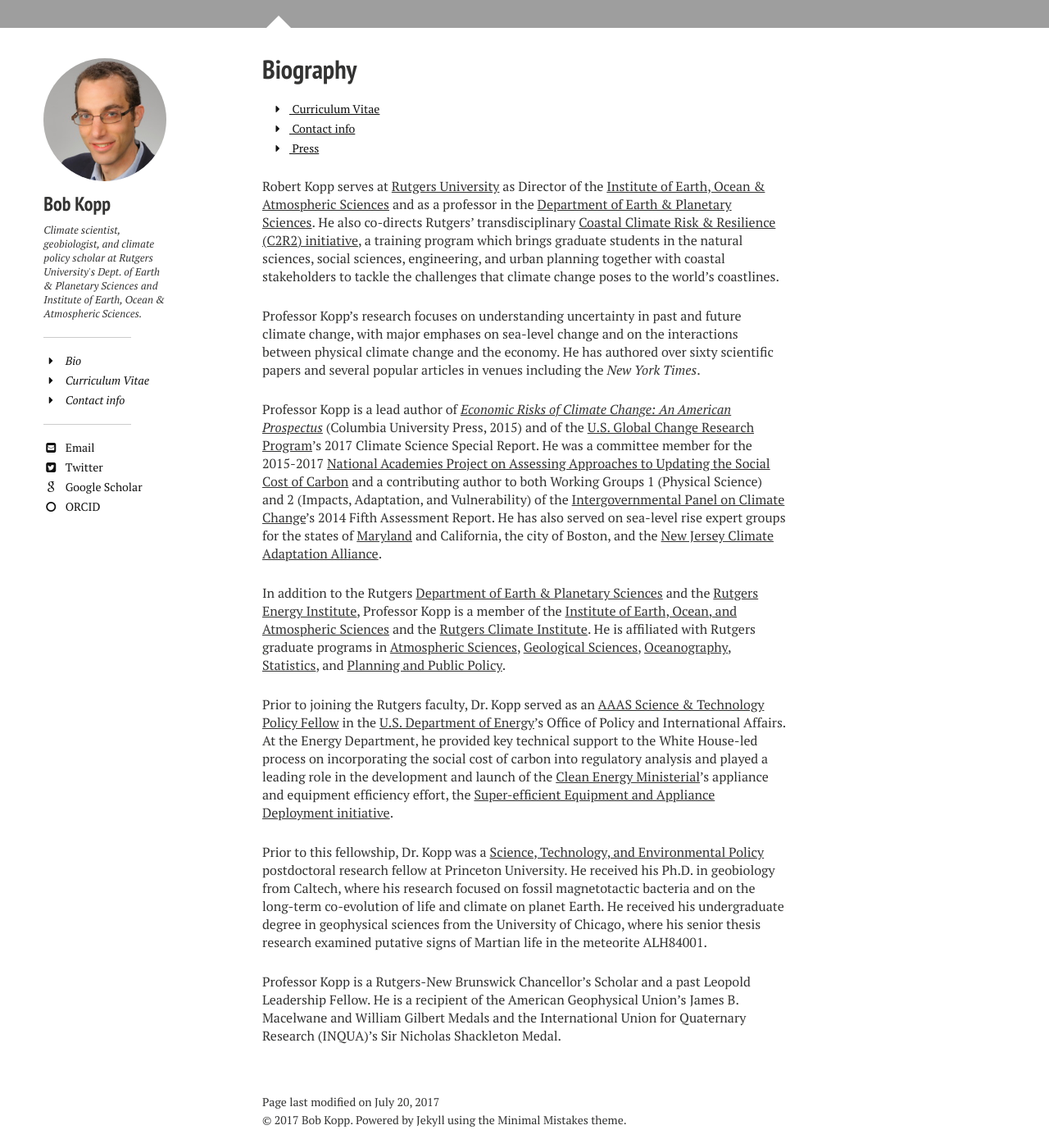
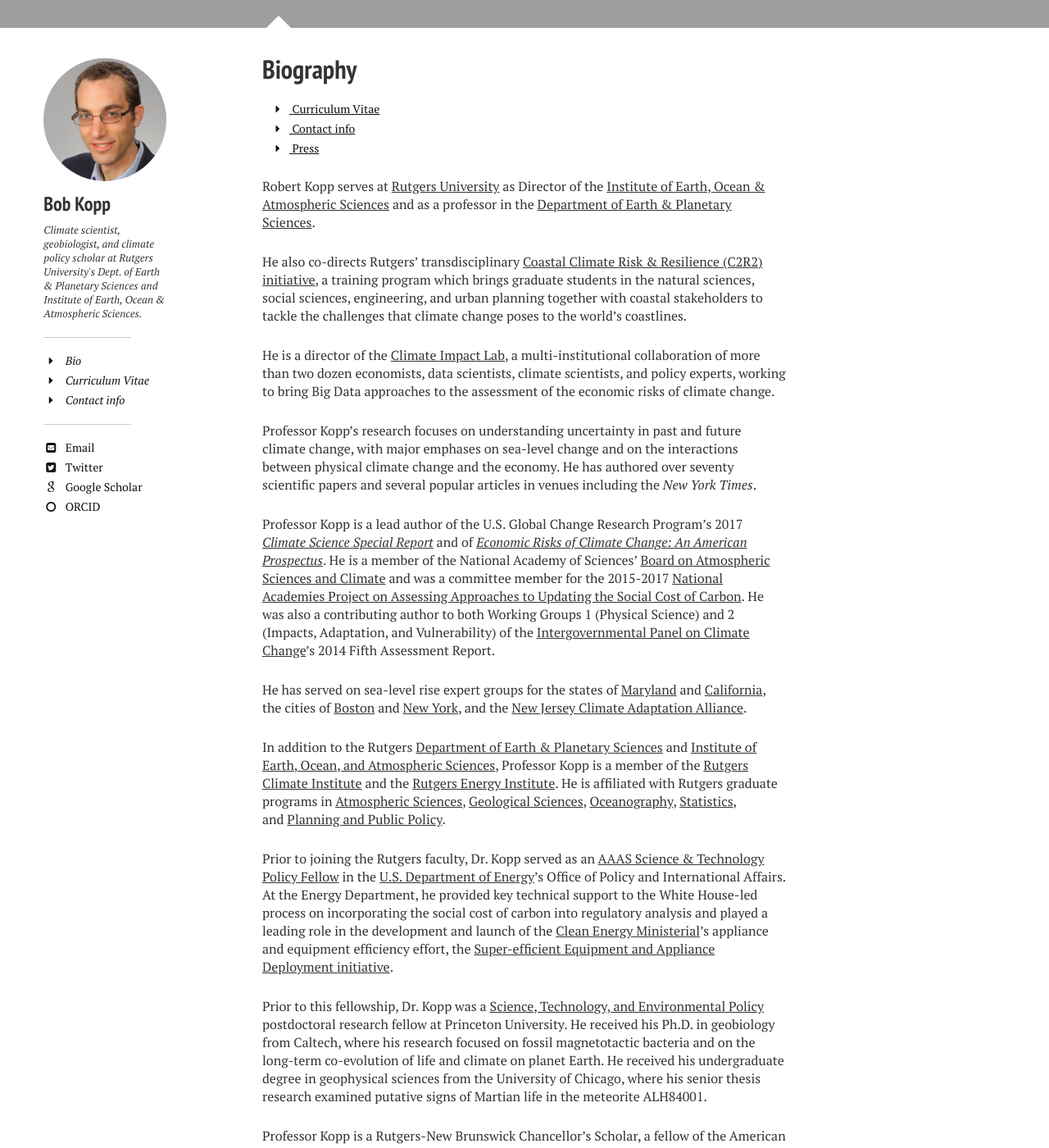
Before and after one commit to mrke/bobkopp.github.io, a Jekyll site: the page built from about/index.md, in a window 1280 px wide and 1400 px high, scrolled down 1010 px. Shown: the whole window at 82% size. Built offline with Jekyll 4.4.1, drawn with Linux system fonts in a browser that asks for light colours; nearby versions of some CDN libraries; some of the changed text lies outside the part shown.

Commit message:
bio update

```diff
--- a/about/index.md
+++ b/about/index.md
@@ -2,7 +2,7 @@
 layout: page
 title: Biography
 tags: [about]
-modified: July 20 2017
+modified: December 1 2017
 comments: false
 share: false
 image:
@@ -23,18 +23,24 @@
 </p>
 </div>
 
-Robert Kopp serves at [Rutgers University](http://www.rutgers.edu/) as Director of the [Institute of Earth, Ocean & Atmospheric Sciences](http://eoas.rutgers.edu/) and as a professor in the [Department of Earth & Planetary Sciences](http://geology.rutgers.edu/). He also co-directs Rutgers' transdisciplinary [Coastal Climate Risk & Resilience (C2R2) initiative](http://c2r2.rutgers.edu), a training program which brings graduate students in the natural sciences, social sciences, engineering, and urban planning together with coastal stakeholders to tackle the challenges that climate change poses to the world's coastlines.
+Robert Kopp serves at [Rutgers University](http://www.rutgers.edu/) as Director of the [Institute of Earth, Ocean & Atmospheric Sciences](http://eoas.rutgers.edu/) and as a professor in the [Department of Earth & Planetary Sciences](http://geology.rutgers.edu/).
 
-Professor Kopp's research focuses on understanding uncertainty in past and future climate change, with major emphases on sea-level change and on the interactions between physical climate change and the economy. He has authored over sixty scientific papers and several popular articles in venues including the _New York Times_.
+He also co-directs Rutgers' transdisciplinary [Coastal Climate Risk & Resilience (C2R2) initiative](http://c2r2.rutgers.edu), a training program which brings graduate students in the natural sciences, social sciences, engineering, and urban planning together with coastal stakeholders to tackle the challenges that climate change poses to the world's coastlines.
 
-Professor Kopp is a lead author of [ _Economic Risks of Climate Change: An American Prospectus_](http://www.climateprospectus.org/) (Columbia University Press, 2015) and of the [U.S. Global Change Research Program](http://www.globalchange.gov)'s 2017 Climate Science Special Report.  He was a committee member for the 2015-2017 [National Academies Project on Assessing Approaches to Updating the Social Cost of Carbon](http://sites.nationalacademies.org/DBASSE/BECS/CurrentProjects/DBASSE_167526) and a contributing author to both Working Groups 1 (Physical Science) and 2 (Impacts, Adaptation, and Vulnerability) of the [Intergovernmental Panel on Climate Change](http://www.ipcc.ch)’s 2014 Fifth Assessment Report. He has also served on sea-level rise expert groups for the states of [Maryland](http://www.umces.edu/sea-level) and California, the city of Boston, and the [New Jersey Climate Adaptation Alliance](http://njadapt.rutgers.edu).
+He is a director of the [Climate Impact Lab](http://www.impactlab.org), a multi-institutional collaboration of more than two dozen economists, data scientists, climate scientists, and policy experts, working to bring Big Data approaches to the assessment of the economic risks of climate change.
 
-In addition to the  Rutgers  [Department of Earth & Planetary Sciences](http://geology.rutgers.edu/) and
-the [Rutgers Energy Institute](http://rei.rutgers.edu/), Professor Kopp is a member of the [Institute of Earth, Ocean, and Atmospheric Sciences](http://eoas.rutgers.edu) and the [Rutgers Climate Institute](http://climatechange.rutgers.edu). He is affiliated with Rutgers graduate programs in [Atmospheric Sciences](http://atmos.rutgers.edu), [Geological Sciences](http://eps.rutgers.edu), [Oceanography](http://marine.rutgers.edu), [Statistics](http://statistics.rutgers.edu), and [Planning and Public Policy](http://policy.rutgers.edu/).
+Professor Kopp's research focuses on understanding uncertainty in past and future climate change, with major emphases on sea-level change and on the interactions between physical climate change and the economy. He has authored over seventy scientific papers and several popular articles in venues including the _New York Times_.
+
+Professor Kopp is a lead author of the U.S. Global Change Research Program's 2017 [_Climate Science Special Report_](https://science2017.globalchange.gov) and of [_Economic Risks of Climate Change: An American Prospectus_](http://www.climateprospectus.org/).  He is a member of the National Academy of Sciences' [Board on Atmospheric Sciences and Climate](http://www.dels.nas.edu/basc/) and was a committee member for the 2015-2017 [National Academies Project on Assessing Approaches to Updating the Social Cost of Carbon](https://www.nap.edu/catalog/24651/valuing-climate-damages-updating-estimation-of-the-social-cost-of). He was also a contributing author to both Working Groups 1 (Physical Science) and 2 (Impacts, Adaptation, and Vulnerability) of the [Intergovernmental Panel on Climate Change](http://www.ipcc.ch)’s 2014 Fifth Assessment Report.
+
+He has served on sea-level rise expert groups for the states of [Maryland](http://www.umces.edu/sea-level) and [California](http://www.oceansciencetrust.org/projects/updating-californias-sea-level-rise-guidance/), the cities of [Boston](https://www.boston.gov/departments/environment/climate-ready-boston) and [New York](http://www1.nyc.gov/site/orr/challenges/nyc-panel-on-climate-change.page), and the [New Jersey Climate Adaptation Alliance](http://njadapt.rutgers.edu).
+
+In addition to the Rutgers  [Department of Earth & Planetary Sciences](http://geology.rutgers.edu/) and [Institute of Earth, Ocean, and Atmospheric Sciences](http://eoas.rutgers.edu),
+Professor Kopp is a member of the [Rutgers Climate Institute](http://climatechange.rutgers.edu) and the [Rutgers Energy Institute](http://rei.rutgers.edu/). He is affiliated with Rutgers graduate programs in [Atmospheric Sciences](http://atmos.rutgers.edu), [Geological Sciences](http://eps.rutgers.edu), [Oceanography](http://marine.rutgers.edu), [Statistics](http://statistics.rutgers.edu), and [Planning and Public Policy](http://policy.rutgers.edu/).
 
 Prior to joining the Rutgers faculty, Dr. Kopp served as an [AAAS Science & Technology Policy Fellow](http://fellowships.aaas.org/) in the
 [U.S. Department of Energy](http://www.energy.gov)'s Office of Policy and International Affairs. At the Energy Department, he provided key technical support to the White House-led process on incorporating the social cost of carbon into regulatory analysis and played a leading role in the development and launch of the [Clean Energy Ministerial](http://www.cleanenergyministerial.org)'s appliance and equipment efficiency effort, the [Super-efficient Equipment and Appliance Deployment initiative](http://www.superefficient.org).
 
 Prior to this fellowship, Dr. Kopp was a [Science, Technology, and Environmental Policy](http://www.princeton.edu/step/) postdoctoral research fellow at Princeton University. He received his Ph.D. in geobiology from Caltech, where his research focused on fossil magnetotactic bacteria and on the long-term co-evolution of life and climate on planet Earth. He received his undergraduate degree in geophysical sciences from the University of Chicago, where his senior thesis research examined putative signs of Martian life in the meteorite ALH84001.
 
-Professor Kopp is a Rutgers-New Brunswick Chancellor's Scholar and a past Leopold Leadership Fellow. He is a recipient of the American Geophysical Union’s James B. Macelwane and William Gilbert Medals and the International Union for Quaternary Research (INQUA)’s Sir Nicholas Shackleton Medal.
+Professor Kopp is a Rutgers-New Brunswick Chancellor's Scholar, a fellow of the American Geophysical Union, and a past Leopold Leadership Fellow. He is a recipient of the American Geophysical Union’s James B. Macelwane and William Gilbert Medals and the International Union for Quaternary Research (INQUA)’s Sir Nicholas Shackleton Medal.
```
Also changed, not shown: impact/index.md (+2 -2 lines), index.md (+8 -5 lines).
